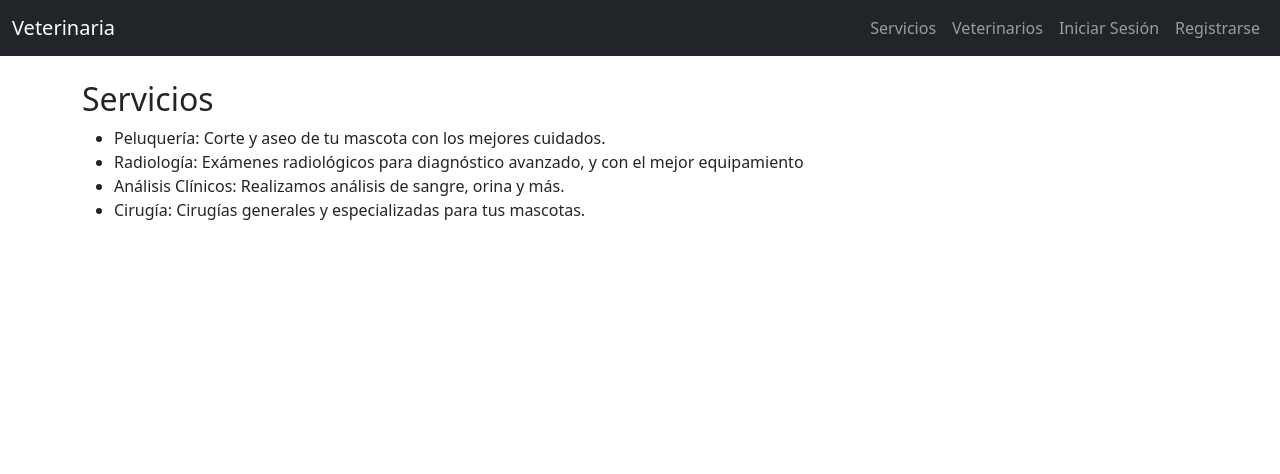
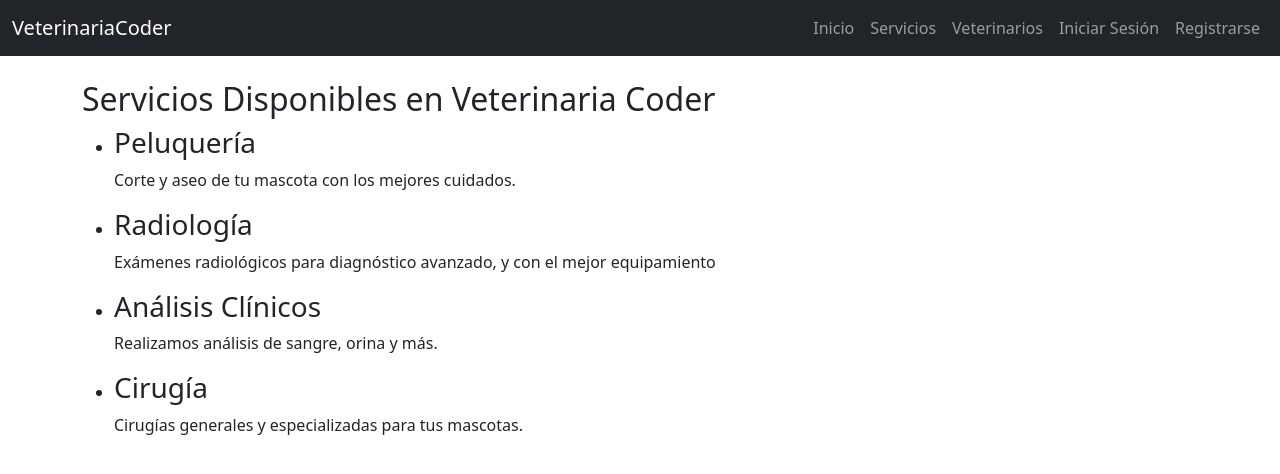
Before and after one commit to TomasBarrado/Entrega_Final, a Django app: page /gestion/servicios/ in a window 1280 px wide. Shown: the top 474 px of the page. Run offline with Django 5.2, Linux system fonts and the light colour scheme; data comes from the database, SQL or seed files in the repository; both versions use the stored data as it was after the commit.

Commit message:
boton de inicio

```diff
--- a/gestion/templates/gestion/inicio.html
+++ b/gestion/templates/gestion/inicio.html
@@ -1,7 +1,7 @@
 {% extends "base.html" %}
 
 {% block content %}
-<h1>Bienvenido a la Veterinaria</h1>
+<h1>Bienvenido a Veterinaria Coder</h1>
 <p>Explora nuestros servicios y encuentra a nuestros veterinarios calificados.</p>
 <a href="{% url 'lista_servicios' %}" class="btn btn-primary">Ver Servicios</a>
 <a href="{% url 'lista_veterinarios' %}" class="btn btn-success">Ver Veterinarios</a>
--- a/gestion/templates/gestion/lista_servicios.html
+++ b/gestion/templates/gestion/lista_servicios.html
@@ -1,9 +1,13 @@
 {% extends "base.html" %}
+
 {% block content %}
-<h2>Servicios</h2>
-<ul>
-    {% for servicio in servicios %}
-        <li>{{ servicio.nombre }}: {{ servicio.descripcion }}</li>
-    {% endfor %}
-</ul>
+    <h2>Servicios Disponibles en Veterinaria Coder</h2>
+    <ul>
+        {% for servicio in servicios %}
+            <li>
+                <h3>{{ servicio.nombre }}</h3>
+                <p>{{ servicio.descripcion }}</p>
+            </li>
+        {% endfor %}
+    </ul>
 {% endblock %}
--- a/gestion/urls.py
+++ b/gestion/urls.py
@@ -8,4 +8,5 @@
     path('mascotas/eliminar/<int:pk>/', views.eliminar_mascota, name='eliminar_mascota'),
     path('servicios/', views.lista_servicios, name='lista_servicios'),
     path('veterinarios/', views.lista_veterinarios, name='lista_veterinarios'),
+    path('', views.inicio, name='inicio'),
 ]
--- a/veterinaria/templates/base.html
+++ b/veterinaria/templates/base.html
@@ -11,15 +11,21 @@
 
     <nav class="navbar navbar-expand-lg navbar-dark bg-dark">
         <div class="container-fluid">
-            <a class="navbar-brand" href="{% url 'inicio' %}">Veterinaria</a>
+            <a class="navbar-brand" href="{% url 'inicio' %}">VeterinariaCoder</a>
+
             <div class="collapse navbar-collapse">
                 <ul class="navbar-nav ms-auto">
+                    <li class="nav-item">
+                        <a class="nav-link btn btn-primary" href="{% url 'inicio' %}">Inicio</a>
+                    </li>
+
                     <li class="nav-item">
                         <a class="nav-link" href="{% url 'lista_servicios' %}">Servicios</a>
                     </li>
                     <li class="nav-item">
                         <a class="nav-link" href="{% url 'lista_veterinarios' %}">Veterinarios</a>
                     </li>
+
                     {% if user.is_authenticated %}
                         <li class="nav-item">
                             <a class="nav-link" href="{% url 'lista_mascotas' %}">Mis Mascotas</a>
@@ -41,6 +47,7 @@
     </nav>
 
 
+
     <div class="container mt-4">
         {% block content %}
         {% endblock %}
```
Also changed, not shown: db.sqlite3, veterinaria/gestion/migrations/0001_initial.py (added).
